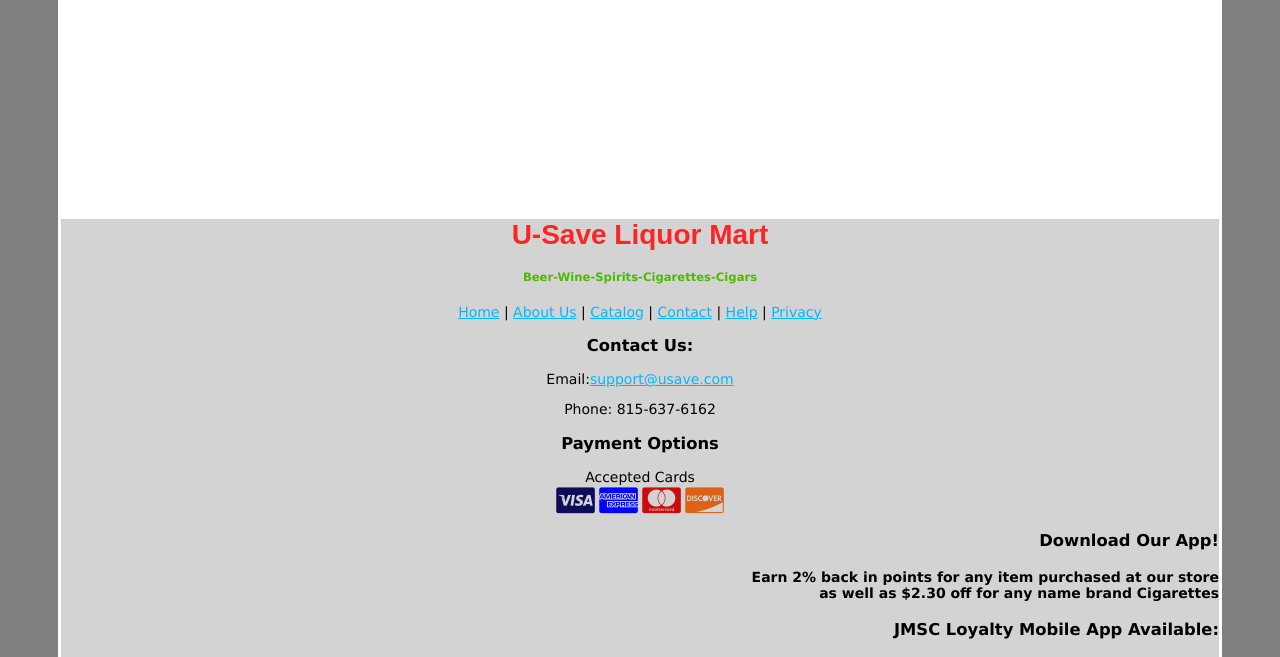
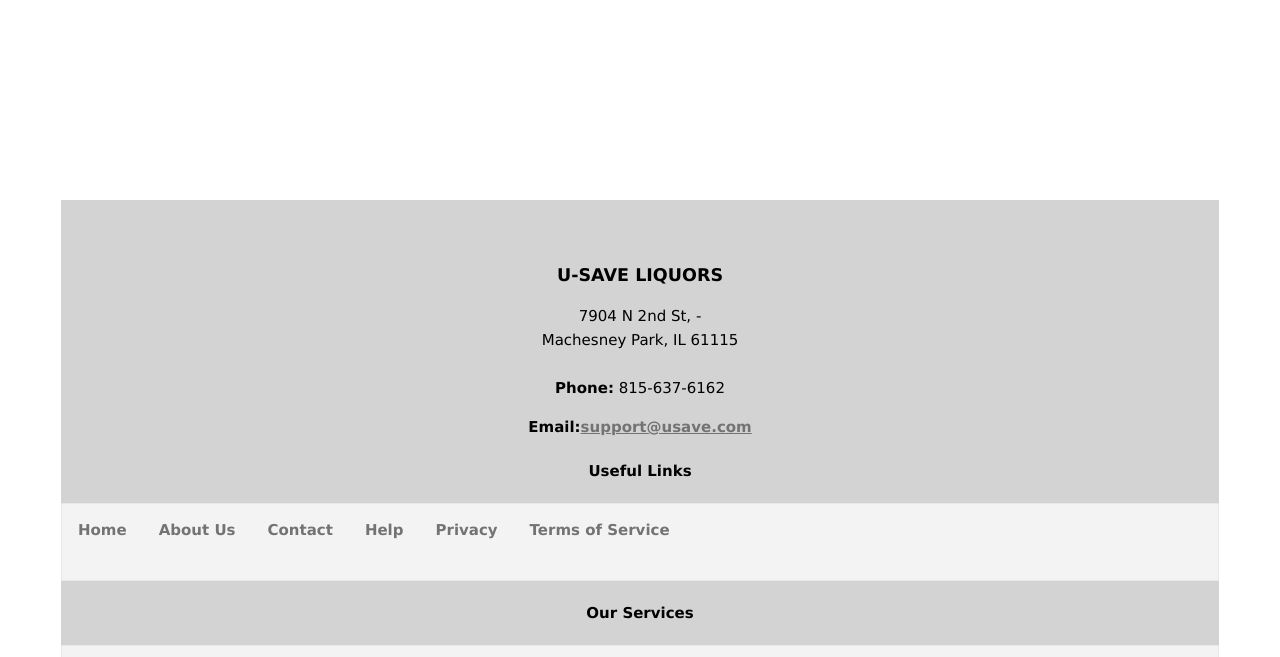
Before and after one commit to shivamptl18/U-SaveLiquors, a Node server app: page /about/ in a window 1280 px wide. Shown: the part 542-1199 px from the top of the page. Run offline with Node 20, Linux system fonts and the light colour scheme; some libraries are stand-ins or nearby versions.

Commit message:
footer updates

```diff
--- a/U-SaveLiquors/public/stylesheets/style.css
+++ b/U-SaveLiquors/public/stylesheets/style.css
@@ -142,4 +142,171 @@
   font-size: 16px;
   margin: 4px 2px;
   cursor: pointer;
+
 }
+
+
+
+.footer
+{
+  background-color:#26272b;
+  padding:45px 0 20px;
+  font-size:15px;
+  line-height:24px;
+  color:#737373;
+}
+.footer hr
+{
+  border-top-color:#bbb;
+  opacity:0.5
+}
+.footer hr.small
+{
+  margin:20px 0
+}
+.footer h6
+{
+  color:#fff;
+  font-size:16px;
+  text-transform:uppercase;
+  margin-top:5px;
+  letter-spacing:2px
+}
+.footer a
+{
+  color:#737373;
+}
+.footer a:hover
+{
+  color:#24a019;
+  text-decoration:none;
+}
+.footer-links
+{
+  padding-left:0;
+  list-style:none
+}
+.footer-links li
+{
+  display:block
+}
+.footer-links a
+{
+  color:#737373
+}
+.footer-links a:active,.footer-links a:focus,.footer-links a:hover
+{
+  color:#24a019;
+  text-decoration:none;
+}
+.footer-links.inline li
+{
+  display:inline-block
+}
+.footer .social-links
+{
+  text-align:right
+}
+.footer .social-links a
+{
+  width:40px;
+  height:40px;
+  line-height:40px;
+  margin-left:6px;
+  margin-right:0;
+  border-radius:100%;
+  background-color:#33353d
+}
+.copyright-text
+{
+  margin:0
+}
+@media (max-width:991px)
+{
+  .footer [class^=col-]
+  {
+    margin-bottom:30px
+  }
+}
+@media (max-width:767px)
+{
+  .footer
+  {
+    padding-bottom:0
+  }
+  .footer .copyright-text,.footer .social-links
+  {
+    text-align:center
+  }
+}
+.social-links
+{
+  padding-left:0;
+  margin-bottom:0;
+  list-style:none
+}
+.social-links li
+{
+  display:inline-block;
+  margin-bottom:4px
+}
+.social-links li.title
+{
+  margin-right:15px;
+  text-transform:uppercase;
+  color:#96a2b2;
+  font-weight:700;
+  font-size:13px
+}
+.social-links a{
+  background-color:#eceeef;
+  color:#818a91;
+  font-size:16px;
+  display:inline-block;
+  line-height:44px;
+  width:44px;
+  height:44px;
+  text-align:center;
+  margin-right:8px;
+  border-radius:100%;
+  -webkit-transition:all .2s linear;
+  -o-transition:all .2s linear;
+  transition:all .2s linear
+}
+.social-links a:active,.social-links a:focus,.social-links a:hover
+{
+  color:#fff;
+  background-color:#29aafe
+}
+.social-links.size-sm a
+{
+  line-height:34px;
+  height:34px;
+  width:34px;
+  font-size:14px
+}
+.social-links a.facebook:hover
+{
+  background-color:#3b5998
+}
+.social-links a.twitter:hover
+{
+  background-color:#00aced
+}
+.social-links a.linkedin:hover
+{
+  background-color:#007bb6
+}
+.social-links a.dribbble:hover
+{
+  background-color:#ea4c89
+}
+@media (max-width:767px)
+{
+  .social-links li.title
+  {
+    display:block;
+    margin-right:0;
+    font-weight:600
+  }
+}
--- a/U-SaveLiquors/views/footer.ejs
+++ b/U-SaveLiquors/views/footer.ejs
@@ -19,11 +19,61 @@
 
 </div>
 <div class="footer">
-  <!--<div class="image" align="left">
-    <img src="/images/usavelm.png" height="250" width="250"></div>-->
+      <!--  Footer  -->
+      <footer id="footer">
+        <div class="footer-top">
+          <div class="container">
+            <div class="row">
+          <div class="col-lg-3 col-md-6 col-sm-6 footer-info">
+                <h3>U-SAVE LIQUORS</h3>
+                <p>
 
-   <h1>U-Save Liquor Mart</h1>
-    <h5 style="color:rgb(74, 186, 0);">Beer-Wine-Spirits-Cigarettes-Cigars</h5>
+                7904 N 2nd St, - <br>
+                Machesney Park, IL 61115<br><br>
+                  <strong>Phone:</strong> 815-637-6162<br>
+                  <strong><p>Email:<a href="mailto:usaveliquormart16@gmail.com">support@usave.com</a></p>
+                </p>
+
+              </div>
+
+          <div class="col-lg-2 col-md-6 col-6 footer-links">
+            <h4>Useful Links</h4>
+            <ul>
+              <li><a href="/">Home</a>&nbsp;</a></li>
+              <li> <a href="/about">About Us</a>&nbsp;</a></li>
+              <li> <a href="/contact">Contact</a>&nbsp;</a></li>
+              <li> <a href="/help">Help</a>&nbsp;</a></li>
+              <li> <a href="/privacy">Privacy</a>&nbsp;</a></li>
+
+            <li> <a href="/terms">Terms of Service</a>&nbsp;</a></li>
+             <!--<li> <a href="/faq">&nbsp; FAQ</a></li> -->
+          </ul>
+          </div>
+
+          <div class="col-lg-3 col-md-6 col-6 footer-links">
+            <h4>Our Services</h4>
+            <ul>
+              <li> <a href="/catalog">Browse Categories</a>&nbsp;</li>
+              <li> <a href="/catalog">Catalog</a></a></li>
+              <li><a href='/customer/login'>Login</a></li>
+              <li> <a href='/customer/register'>Create An Account</a> </br></li>
+            </ul>
+          </div>
+
+
+              <div class="col-lg-4 col-md-6 col-sm-6 footer-newsletter">
+                <h3>Download Our App!</h3>
+                <h4>Earn 2% back in points for any item purchased at our store<br>
+          as well as $2.30 off for any name brand Cigarettes </h4>
+                <h3>JMSC Loyalty Mobile App Available:</h3>
+
+          <div class="appstore">
+            <a href="https://apps.apple.com/br/app/jmsc-loyalty/id1308313731?l=en" target="_blank"
+        rel="noopener noreferrer"><img src="https://jmscpos.com/wp-content/uploads/2017/02/app-store.png" alt="itunes icon"></a>
+        <a href="https://play.google.com/store/apps/details?id=com.jmsc.pos.loyaltyprogram&hl=en_US"
+        target="_blank" rel="noopener noreferrer"><img src="https://jmscpos.com/wp-content/uploads/2017/02/google-play.png" alt="play store icon"></a></div>
+          </div>
+
           <p class="footer-links">
             <a href="/">Home</a>
             |
@@ -38,11 +88,19 @@
             <a href="/privacy">Privacy</a>
 
           </p>
-  <h3>Contact Us:</h3>
-<p>Email:<a href="mailto:usaveliquormart16@gmail.com">support@usave.com</a></p>
-<p>Phone: 815-637-6162</p>
+
+          <h4 class="mb-0 pt-4">Follow Us</h4>
+          <div class="social-links">
 
 
+                <!--  <a href="#" class="facebook"><i class="fa fa-facebook"></i></a> -->
+
+                </div>
+
+              </div>
+
+            </div>
+          </div>
           <h3>Payment Options</h3>
           <label for="fname">Accepted Cards</label><br>
           <i class="fa fa-cc-visa" style="font-size:30px; color: rgb(12, 12, 88)"></i>
@@ -52,18 +110,11 @@
 
 
 
-      <br>
-      <div class="textwidget" align="right">
-        <h3>Download Our App!</h3>
-        <h4>Earn 2% back in points for any item purchased at our store<br>
-        as well as $2.30 off for any name brand Cigarettes </h4>
-        <h3>JMSC Loyalty Mobile App Available:</h3> <a href="https://apps.apple.com/br/app/jmsc-loyalty/id1308313731?l=en" target="_blank"
-        rel="noopener noreferrer"><img src="https://jmscpos.com/wp-content/uploads/2017/02/app-store.png" alt="itunes icon"></a> <a href="https://play.google.com/store/apps/details?id=com.jmsc.pos.loyaltyprogram&hl=en_US"
-        target="_blank" rel="noopener noreferrer"><img src="https://jmscpos.com/wp-content/uploads/2017/02/google-play.png" alt="play store icon"></a></div>
-<br>
-<br>
+          <div class="textwidget"><center><p>© 2020 U-SAVE LIQUORS. All rights reserved.   /  Web Design by Shivam Patel</p></center></div></div>
+
+        </div>
 
 
- <div class="textwidget"><center><p>© 2020 U-Save Liquor Mart. All rights reserved.   /  Web Design by Shivam Patel</p></center></div>
 
-</div>
+
+      </footer><!-- End Footer -->
--- a/U-SaveLiquors/views/header.ejs
+++ b/U-SaveLiquors/views/header.ejs
@@ -1,5 +1,5 @@
 <link rel="stylesheet" href="https://cdnjs.cloudflare.com/ajax/libs/font-awesome/4.7.0/css/font-awesome.min.css">
-<table bgcolor='lightgray' width='100%'> <tr>
+<table bgcolor='lightgrey' width='100%'> <tr>
         <td width='20%' align='left'>
             <a href="/"><img src="/images/store.png" width="150" height="100"></a></td>
         <td width='60%' align='center'><img src="/images/logo2.png"></td>
--- a/U-SaveLiquors/views/layout.ejs
+++ b/U-SaveLiquors/views/layout.ejs
@@ -7,7 +7,7 @@
 
 
   </head>
-  <body bgcolor="gray"></body>
+  <body bgcolor="white"></body>
 	<table bgcolor='white' width='100%'>
 		<tr><td> <% include header %> </td></tr>
 		<tr><td height='500' valign='top'> <%- body %> </td></tr>
```
Lines whose indentation alone changed are shown as unchanged.
